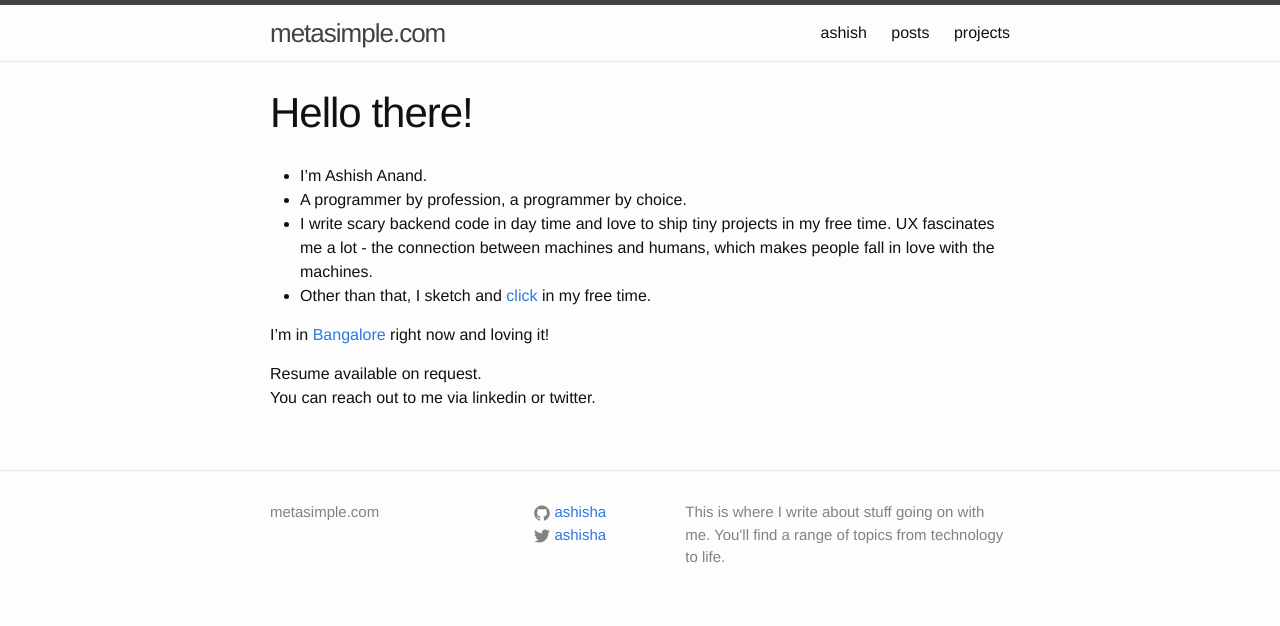
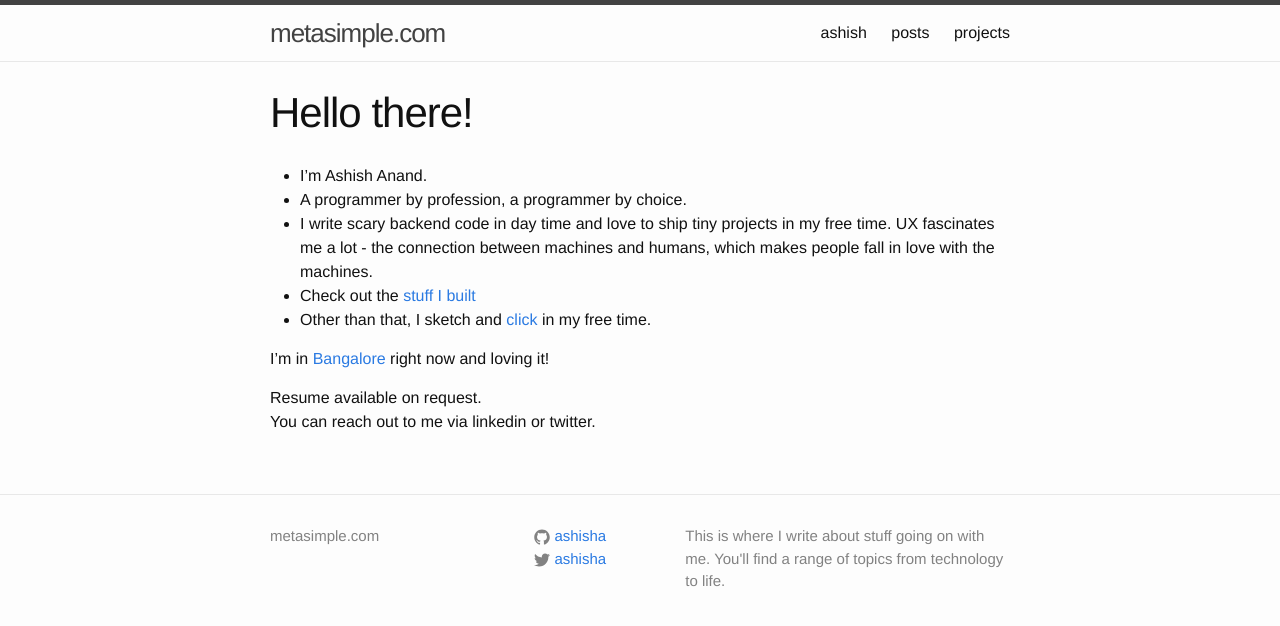
Before and after one commit to ashisha/ashisha.github.io, a Jekyll site: the page built from ashish.md, in a window 1280 px wide. Shown: the top 626 px of the page. Built offline with Jekyll 4.4.1, drawn with Linux system fonts in a browser that asks for light colours.

Commit message:
add projects URL

```diff
--- a/ashish.md
+++ b/ashish.md
@@ -8,6 +8,7 @@ permalink: /ashish/
 * I'm Ashish Anand.
 * A programmer by profession, a programmer by choice.
 * I write scary backend code in day time and love to ship tiny projects in my free time. UX fascinates me a lot - the connection between machines and humans, which makes people fall in love with the machines.
+* Check out the [stuff I built](/ashish/projects/)
 * Other than that, I sketch and [click](https://www.flickr.com/photos/ashishanandphotography) in my free time.
 
 I'm in [Bangalore](https://goo.gl/maps/P2PFix2sbbE2) right now and loving it!
```
